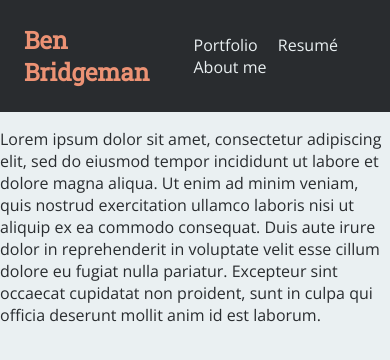
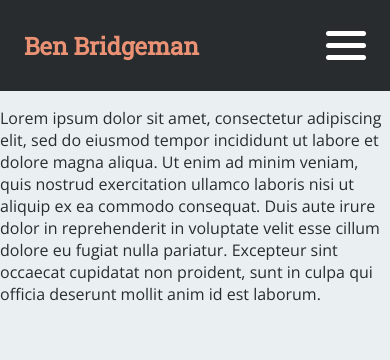
Before and after one commit to benbridgeman/Portfolio-2019, a plain HTML site: page index.html in a window 390 px wide. Drawn offline with nearby package versions, Linux system fonts and the light colour scheme.

Commit message:
Add hamburger icon for smaller screen

```diff
--- a/index.html
+++ b/index.html
@@ -19,6 +19,9 @@
                 <a href="#">Resumé</a>
                 <a href="#">About me</a>
             </nav>
+            <div class="nav-icon">
+                <div></div>
+            </div>
         </div>
     </header>
     <main>
--- a/sass/components/_header.scss
+++ b/sass/components/_header.scss
@@ -7,7 +7,7 @@ header {
     display: flex;
     flex-direction: row;
     justify-content: space-between;
-    align-content: center;
+    align-items: center;
     @extend %global-width;
 }
 
@@ -23,6 +23,10 @@ h2 {
 
 nav {
     align-self: center;
+    display: block;
+    @media screen and (max-width: 550px) {
+        display: none;
+    }
 
     a {
         text-decoration: none;
@@ -37,3 +41,35 @@ nav {
         color: $header-link-active-color;
     }
 }
+
+.nav-icon {
+    width: 40px;
+    display: none;
+    @media screen and (max-width: 550px) {
+        display: block;
+    }
+}
+
+.nav-icon:after,
+.nav-icon:before,
+.nav-icon div {
+    background-color: #fff;
+    border-radius: 3px;
+    content: '';
+    display: block;
+    height: 5px;
+    margin: 7px 0;
+    transition: all .2s ease-in-out;
+}
+
+.nav-icon:hover:before {
+  transform: translateY(12px) rotate(135deg);
+}
+
+.nav-icon:hover:after {
+  transform: translateY(-12px) rotate(-135deg);
+}
+
+.nav-icon:hover div {
+  transform: scale(0);
+}
```
Also changed, not shown: styles/app.css, 1 other file.
